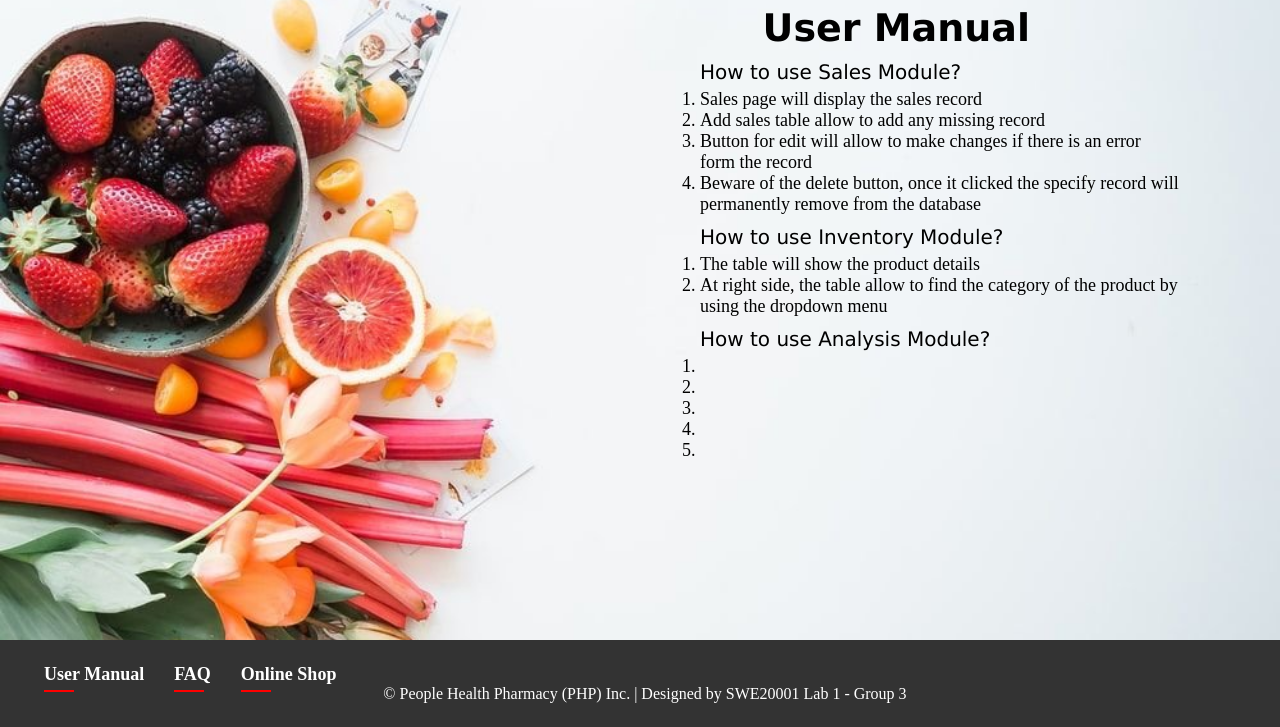
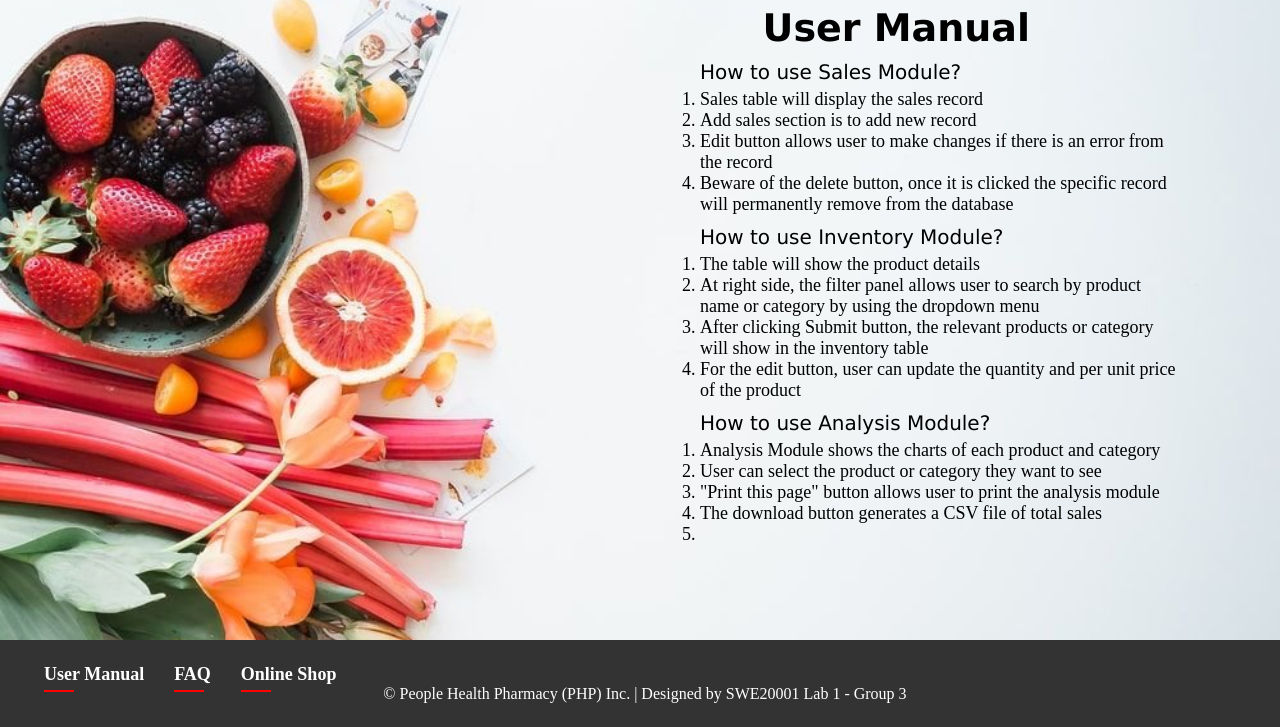
Before and after one commit to Jun-Wee/Sales-Reporting-and-Prediction-System, a PHP site: page /Project/usermanual.php in a window 1280 px wide. Shown: the part 73-800 px from the top of the page. Run offline with PHP 8.4, Linux system fonts and the light colour scheme; the visitor is signed in with stand-in values (Sample User, id 1); data that the repository does not hold is empty.

Commit message:
Update usermanual.php

```diff
--- a/Project/usermanual.php
+++ b/Project/usermanual.php
@@ -15,10 +15,10 @@
   <p class = "para2">
   How to use Sales Module?
     <ol class = "usertable">
-      <li>Sales page will display the sales record</li>
-      <li>Add sales table allow to add any missing record</li>
-      <li>Button for edit will allow to make changes if there is an error form the record</li>
-      <li>Beware of the delete button, once it clicked the specify record will permanently remove from the database</li>
+      <li>Sales table will display the sales record</li>
+      <li>Add sales section is to add new record</li>
+      <li>Edit button allows user to make changes if there is an error from the record</li>
+      <li>Beware of the delete button, once it is clicked the specific record will permanently remove from the database</li>
     </ol>
   </p>
 
@@ -26,17 +26,19 @@
   How to use Inventory Module?
     <ol class = "usertable">
       <li>The table will show the product details</li>
-      <li>At right side, the table allow to find the category of the product by using the dropdown menu</li>
+      <li>At right side, the filter panel allows user to search by product name or category by using the dropdown menu</li>
+      <li>After clicking Submit button, the relevant products or category will show in the inventory table</li>
+      <li>For the edit button, user can update the quantity and per unit price of the product</li>
     </ol>
   </p>
 
   <p class = "para2">
   How to use Analysis Module?
     <ol class = "usertable">
-      <li></li>
-      <li></li>
-      <li></li>
-      <li></li>
+      <li>Analysis Module shows the charts of each product and category</li>
+      <li>User can select the product or category they want to see</li>
+      <li>"Print this page" button allows user to print the analysis module</li>
+      <li>The download button generates a CSV file of total sales</li>
       <li></li>
     </ol>
   </p>
```
